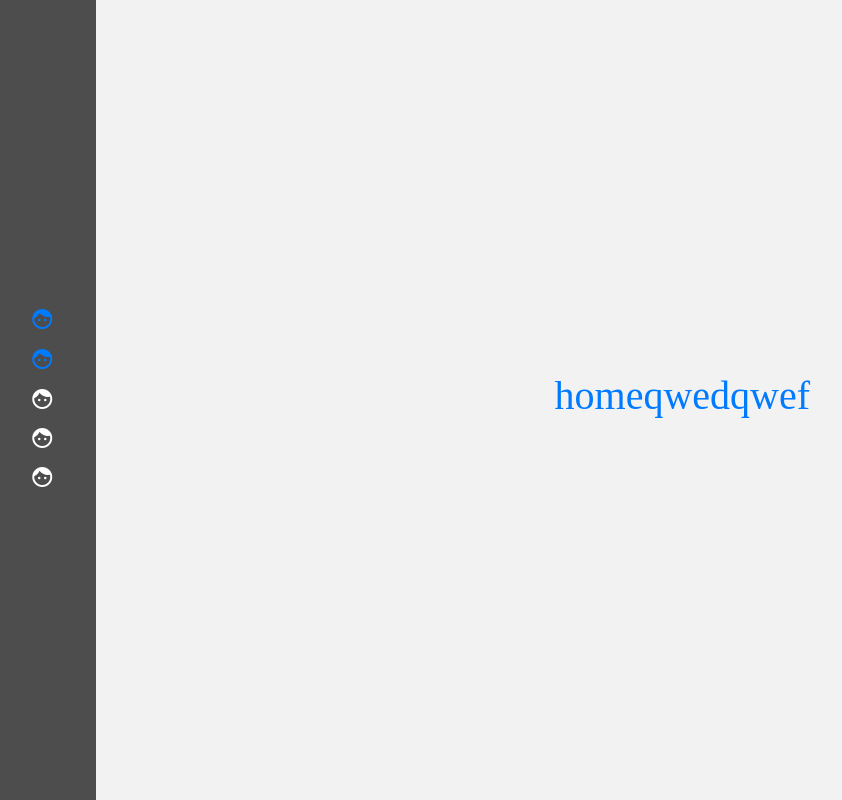
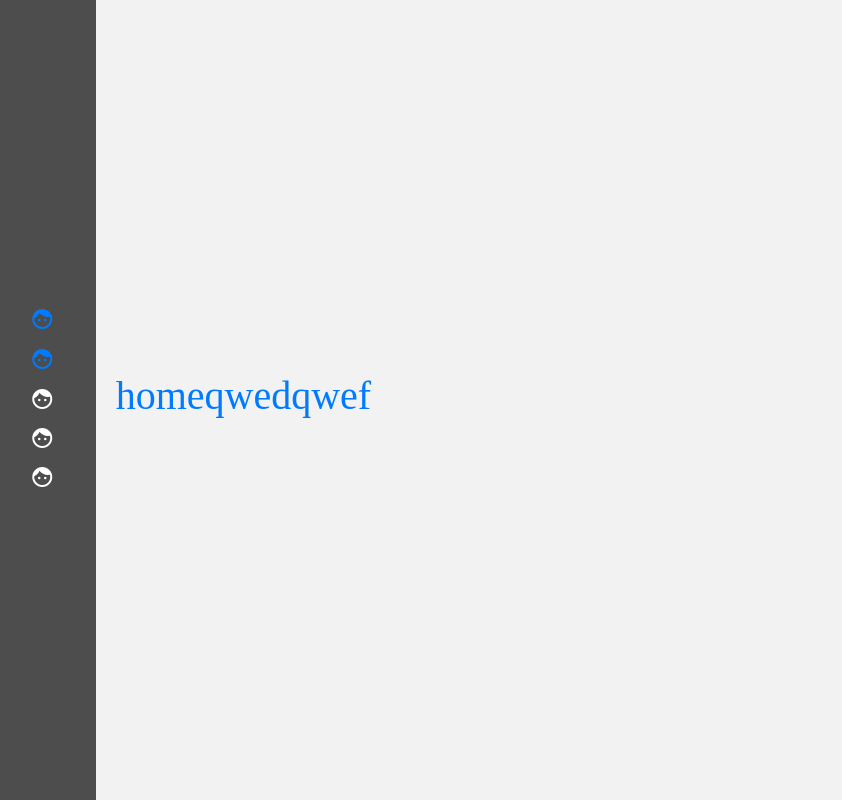
Before and after one commit to axelobscura/cv, a React (Create React App) app: page / in a window 1280 px wide. Shown: the whole page, without its empty margins (11-853 px from the left). Built offline with nearby package versions, Linux system fonts and the light colour scheme; a web font is replaced by a local one.

Commit message:
Alineando textos

```diff
--- a/src/App.css
+++ b/src/App.css
@@ -57,5 +57,6 @@
   background: #f2f2f2;
   display: flex;
   align-items: center;
-  justify-content: center;
+  text-align: left;
+  padding: 20px;
 }
```
